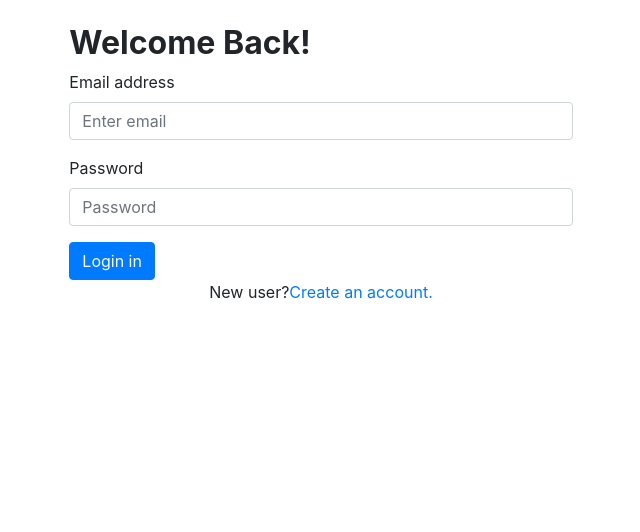
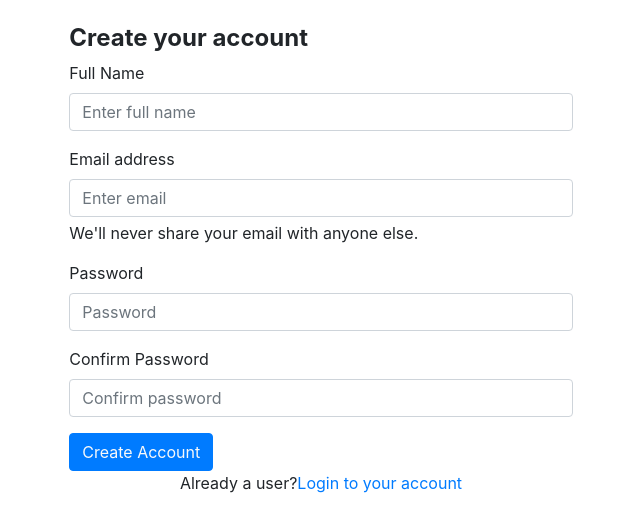
Before and after one commit to qthibodeaux/CS0121, a React (Create React App) app in the folder frontend/: page /register in a window 1280 px wide. Shown: the top 532 px of the page, without its empty margins (319-959 px from the left). Built offline with nearby package versions, Linux system fonts and the light colour scheme.

Commit message:
Updated with react router

```diff
--- a/frontend/package.json
+++ b/frontend/package.json
@@ -7,15 +7,16 @@
     "@testing-library/jest-dom": "^5.11.9",
     "@testing-library/react": "^11.2.5",
     "@testing-library/user-event": "^12.6.3",
+    "axios": "^0.20.0",
     "bootstrap": "^4.6.0",
     "react": "^17.0.1",
     "react-bootstrap": "^1.4.3",
     "react-dom": "^17.0.1",
     "react-hook-form": "^6.15.3",
     "react-router": "^5.2.0",
+    "react-router-dom": "^5.2.0",
     "react-scripts": "4.0.2",
-    "web-vitals": "^1.1.0",
-    "axios": "^0.20.0"
+    "web-vitals": "^1.1.0"
   },
   "scripts": {
     "start": "react-scripts start",
--- a/frontend/src/App.js
+++ b/frontend/src/App.js
@@ -1,11 +1,26 @@
 import './App.scss';
-import Register from './components/register/index'
-import Login from './components/login/index'
+import {
+  BrowserRouter as Router,
+  Switch,
+  Route,
+} from "react-router-dom";
+import { routes } from './components/utils/routes';
+import PrivateRoute from './components/utils/privateRoute';
 
 function App() {
   return (
     <div className="d-flex pt-4 justify-content-center">
-      <Login/>
+        <Router>
+          <Switch>
+            {routes.map((route, index) =>
+              route.protected === true ? (
+                <PrivateRoute exact key={index} path={route.path} component={route.component} />
+              ) : (
+                <Route key={index} path={route.path} component={route.component} />
+              )
+            )}
+          </Switch>
+        </Router>
     </div>
   );
 }
--- /dev/null
+++ b/frontend/src/components/home/index.js
@@ -0,0 +1,10 @@
+import React from 'react'
+
+function Home () {
+
+    return (
+        <h1>Home</h1>
+    )
+}
+
+export default Home
--- a/frontend/src/components/login/index.js
+++ b/frontend/src/components/login/index.js
@@ -14,6 +14,9 @@ function LoginForm () {
     .then(function (response){
       if (response.data.emailError) setEmailError(false)
       if (response.data.passwordError) setPasswordError(false)
+      if (response.data) {
+        localStorage.setItem("token", response.data.token)
+      }
     })
     .catch(function (err) {
       console.log(err)
@@ -35,7 +38,7 @@ function LoginForm () {
             <input type="password" className="form-control" placeholder="Password" name="password" ref={register({ required: true })} />
             {passwordError ? null : "Your password is incorrect"}
           </div>
-          <button className="btn btn-primary text-light" type="submit">Login in</button>
+          <button className="btn btn-primary text-light" type="submit">Login</button>
           <div className="d-flex justify-content-center">
             <p>New user?</p>
             <a href="/"> Create an account.</a>
--- a/frontend/src/components/register/index.js
+++ b/frontend/src/components/register/index.js
@@ -19,39 +19,48 @@ function RegisterForm () {
     })
 
   }
+
     return (
       <div className="col-lg-5 d-flex flex-column">
       <form className="needs-validation" onSubmit={handleSubmit(onSubmit)}>
         <h4><strong>Create your account</strong></h4>
         <div className="mb-3">
           <label className="form-label">Full Name</label>
-          <input type="text" className="form-control" placeholder="Enter full name" name="fname" ref={register({ required: {value: true, message: "Please enter a name"}, max: 40 })} />
-          {errors.fname && <p>{errors.fname.message}</p>}
+          <input type="text" className={ errors.fname ? "form-control is-invalid" : "form-control"} placeholder="Enter full name" name="fname" ref={register({ required: "Please enter a name", maxLength: { value: 40, message: "Too many characters"} })} />
+          { errors.fname && <p>{errors.fname.message}</p> }
         </div>
+
         <div className="mb-3">
           <label className="form-label is-valid">Email address</label>
-          <input type="email" className="form-control" placeholder="Enter email" name="email" ref={register({ required: true
+          <input type="email" className={ errors.email ? "form-control is-invalid" : "form-control"} placeholder="Enter email" name="email" ref={register({ required: true
           })} />
-          {emailError ? null : "Email already exists"}
+          {emailError ? null : <div className="invalid-feedback">Email already exists"</div>}
           <div id="emailHelp" className="form-text">We'll never share your email with anyone else.</div>
 
         </div>
+
         <div className="mb-3">
           <label className="form-label is-valid">Password</label>
-          <input type="password" className="form-control" placeholder="Password" name="password" ref={register({ required: true, minLength: { value: 8, message: 'Password needs to be 8'}})} />
-          {errors.password && "Password must have at least 8 characters"}
+          <input type="password" className={ errors.password ? "form-control is-invalid" : "form-control"} placeholder="Password" name="password" ref={register({ required: {value: true, message: "Password is required"}, minLength: { value: 8, message: 'Password must have at least 8 characters'}})} />
+          <div className="invalid-feedback">{errors.password?.message}</div>
+
         </div>
+
         <div className="mb-3">
           <label className="form-label is-valid">Confirm Password</label>
-          <input type="password" className="form-control" placeholder="Confirm password" name="confirm" ref={register({ required: true, validate: {
+          <input type="password" className={ errors.confirm ? "form-control is-invalid" : "form-control"} placeholder="Confirm password" name="confirm" ref={register({ required: 'Please confirm password!',
+          validate: {
             matchesPreviousPassword: (value) => {
               const { password } = getValues();
-              return password === value || 'The passwords do not match'
+              return password === value || "The passwords do not match!"
             }
           } })} />
-          {errors.confirm && "The passwords do not match"}
+          <div className="invalid-feedback">{ errors.confirm?.message}</div>
         </div>
+
+
         <button className="btn btn-primary text-light" type="submit">Create Account</button>
+
         <div className="d-flex justify-content-center">
           <p>Already a user?</p>
           <a href="/">Login to your account</a>
--- /dev/null
+++ b/frontend/src/components/utils/privateRoute.js
@@ -0,0 +1,19 @@
+import React from 'react';
+import { Route, Redirect } from 'react-router';
+
+const PrivateRoute = ({ component: Component, ...rest }) => (
+ <Route
+   {...rest}
+   render={(props) =>
+     localStorage.getItem('token') ? (
+       <Component {...props} />
+     ) : (
+       <Redirect
+         to={{ pathname: '/login', state: { from: props.location } }}
+       />
+     )
+   }
+ />
+);
+
+export default PrivateRoute;
--- /dev/null
+++ b/frontend/src/components/utils/routes.js
@@ -0,0 +1,23 @@
+import Home from "../home";
+import Register from "../register"
+import Login from "../login"
+
+const routes = [
+    {
+        path: "/",
+        component: Home,
+        protected: true,
+    },
+    {
+        path: "/login",
+        component: Login,
+        protected: false,
+    },
+    {
+        path: "/register",
+        component: Register,
+        protected: false,
+    },
+]
+
+export { routes }
```
Also changed, not shown: 1 other file (tests, documents, lock files or other folders).
